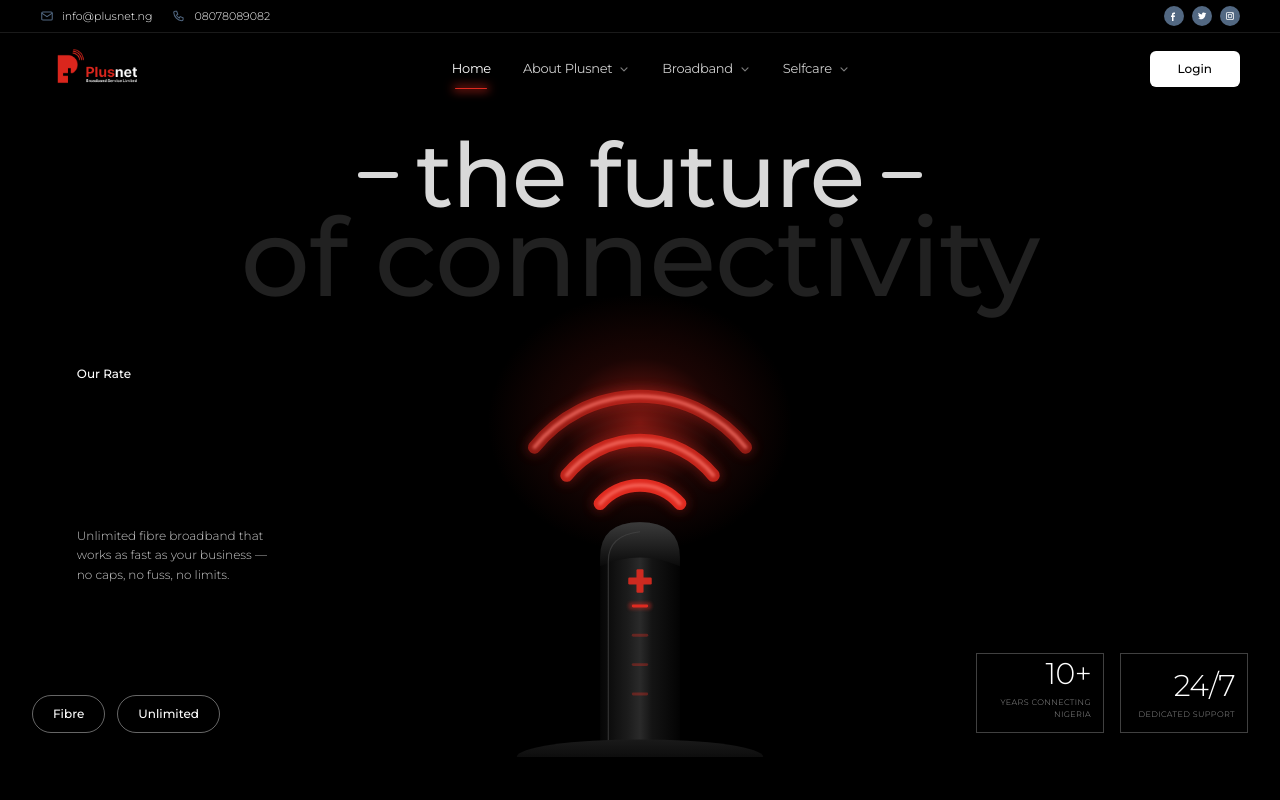
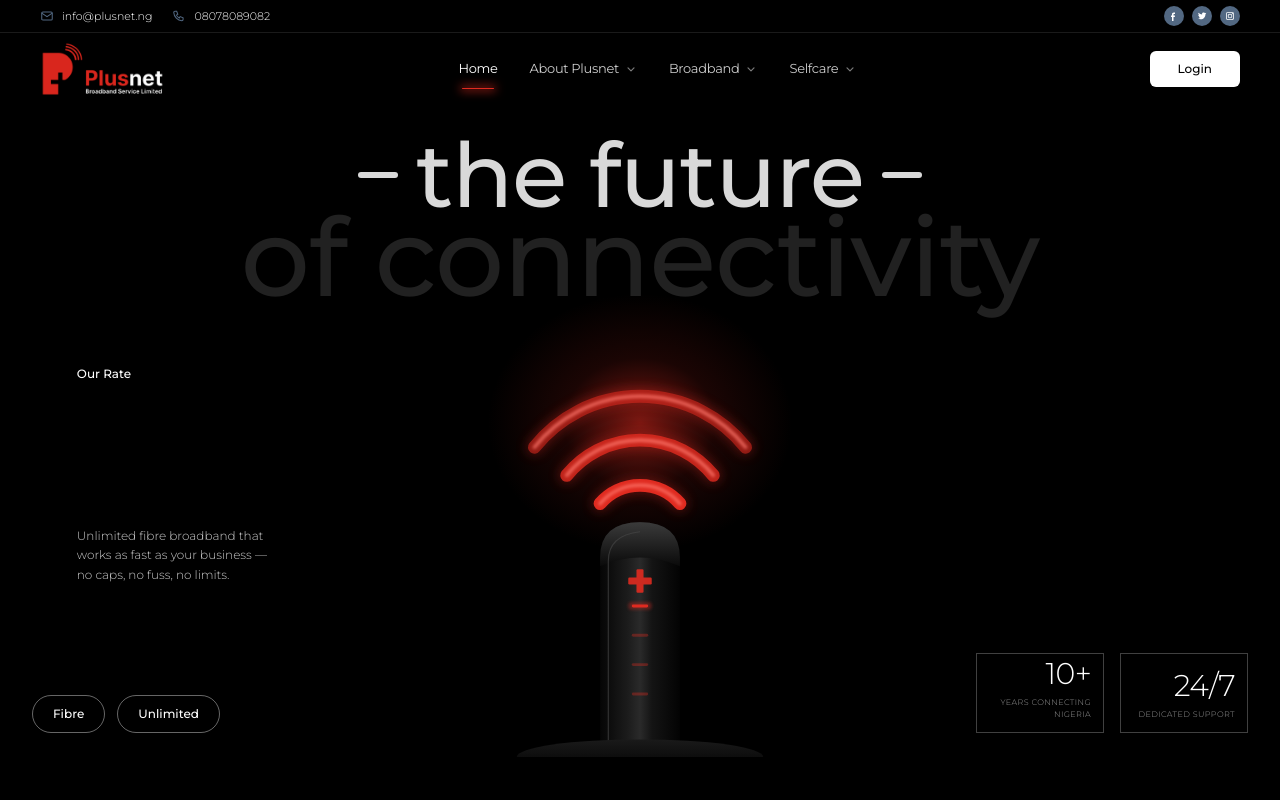
Before and after one commit to Anelsonmousse/plusnet-redesign, a Next.js app: page / in a window 1280 px wide. Shown: the top 800 px of the page. Built offline with nearby package versions, Linux system fonts and the light colour scheme.

Commit message:
Trim transparent padding from logo so it renders at full size

```diff
--- a/components/Footer.tsx
+++ b/components/Footer.tsx
@@ -31,8 +31,8 @@ export default function Footer() {
             <Image
               src="/images/logo.png"
               alt="Plusnet"
-              width={205}
-              height={61}
+              width={1200}
+              height={536}
               className="h-12 w-auto"
             />
           </Link>
--- a/components/Header.tsx
+++ b/components/Header.tsx
@@ -101,8 +101,8 @@ export default function Header() {
             <Image
               src="/images/logo.png"
               alt="Plusnet"
-              width={205}
-              height={61}
+              width={1200}
+              height={536}
               priority
               className="h-14 w-auto"
             />
```
Also changed, not shown: public/images/logo.png.
